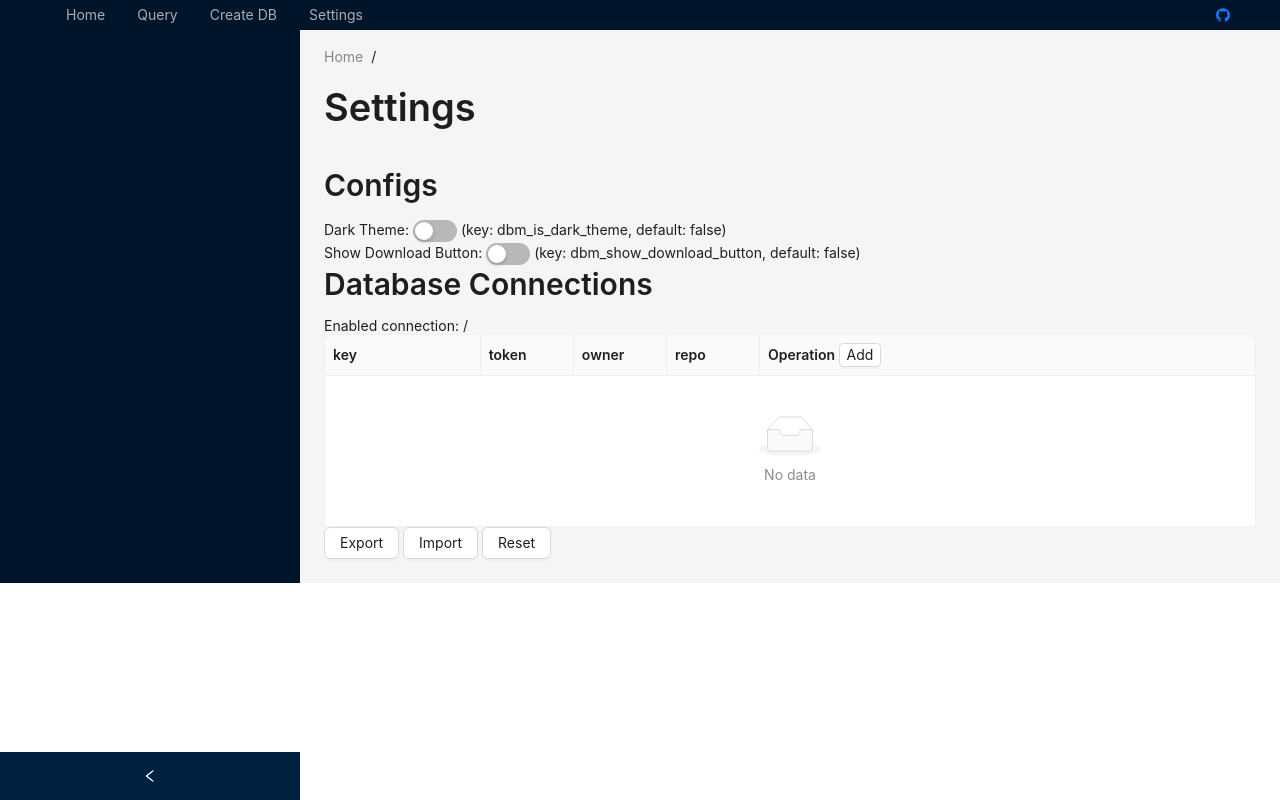
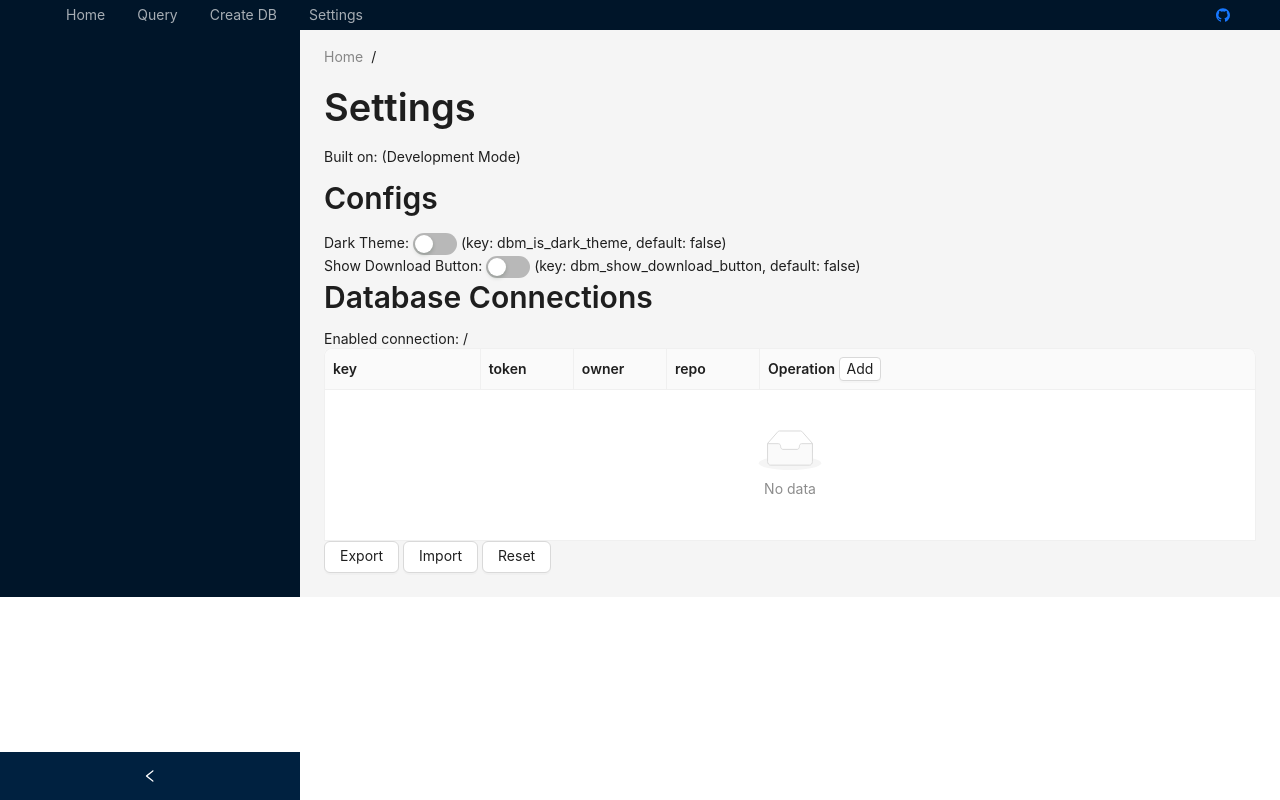
Before and after one commit to db-man/db-man, a React (Create React App) app in the folder packages/components/: page /settings in a window 1280 px wide. Built offline with nearby package versions, Linux system fonts and the light colour scheme.

Commit message:
feat: include build date in Settings page

```diff
--- a/packages/components/src/pages/Settings/index.tsx
+++ b/packages/components/src/pages/Settings/index.tsx
@@ -15,14 +15,16 @@ const { Title } = Typography;
  */
 const Settings = () => {
   useTitle('Settings - db-man');
+  const buildDate = process.env.REACT_APP_DBM_BUILD_DATE;
 
   return (
     <div>
       <Title level={1}>Settings</Title>
+      <p>Built on: {buildDate || '(Development Mode)'}</p>
       <Title level={2}>Configs</Title>
-      <SettingSwitch label='Dark Theme' storageKey={LS_IS_DARK_THEME} />
+      <SettingSwitch label="Dark Theme" storageKey={LS_IS_DARK_THEME} />
       <SettingSwitch
-        label='Show Download Button'
+        label="Show Download Button"
         storageKey={LS_SHOW_DOWNLOAD_BUTTON}
       />
       <DbConnections
```
Also changed, not shown: 1 other file (tests, documents, lock files or other folders).
